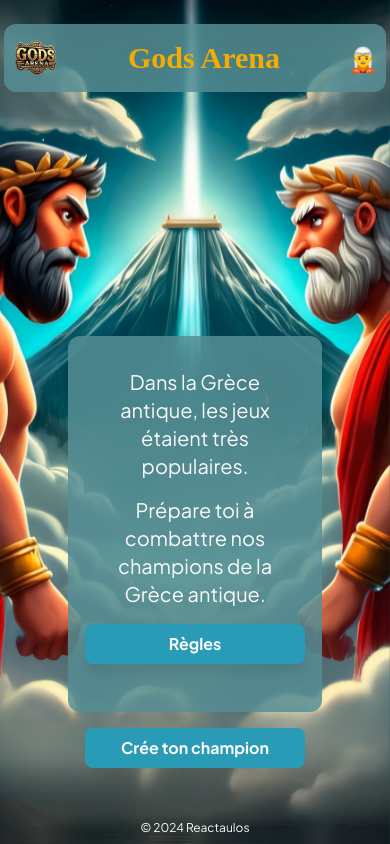
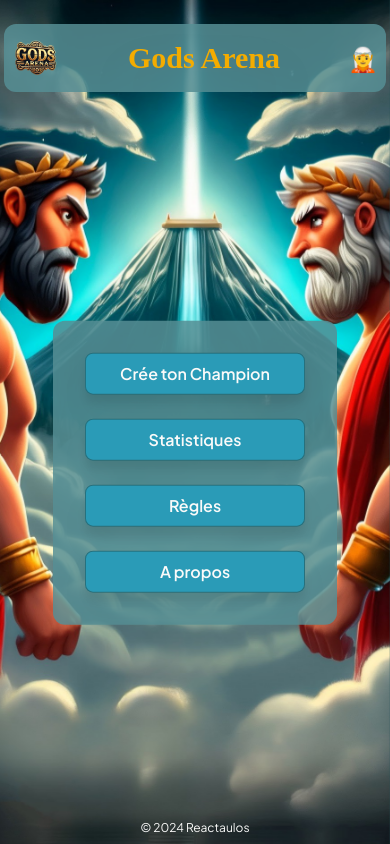
Before and after one commit to WildCodeSchool-CDA-FT-2024-09/JS-CDA-Projet-1-Team-A, a React (Vite) app in the folder client/: page / in a window 390 px wide. Built offline with nearby package versions, Linux system fonts and the light colour scheme; no server answers; a web font is replaced by a local one.

Commit message:
homepage/responsive: style homepage precisely for mobile breakpoint widths

```diff
--- a/client/src/index.css
+++ b/client/src/index.css
@@ -16,11 +16,11 @@
 }
 
 body {
-  @apply bg-blue-v font-jakarta min-h-screen text-stone-50;
+  @apply min-h-screen bg-blue-v font-jakarta text-stone-50;
 }
 
 @layer components {
   .btn-primary {
-    @apply bg-blue-bt hover:text-yellow-p rounded-lg px-6 py-2 font-bold drop-shadow-xl transition-all hover:scale-105 hover:shadow-md hover:shadow-slate-600;
+    @apply rounded-lg border border-blue-v border-opacity-60 bg-blue-bt px-6 py-2 font-semibold drop-shadow-xl transition-all hover:scale-105 hover:text-yellow-p hover:shadow-md hover:shadow-slate-600;
   }
 }
--- a/client/src/pages/HomePage.tsx
+++ b/client/src/pages/HomePage.tsx
@@ -1,24 +1,37 @@
+import { Link } from "react-router-dom";
+
 function HomePage() {
   return (
-    <main className="mt-48 w-2/3 lg:mt-0">
-      <div className="mb-4 rounded-xl bg-blue-fd bg-opacity-85 p-8">
-        <p className="mb-4 text-xl">
-          Dans la Grèce antique, les jeux étaient très populaires.
-        </p>
-        <p className="mb-4 text-xl">
-          Prépare toi à combattre nos champions de la Grèce antique.
-        </p>
-        <div className="mb-4 flex w-full flex-col items-center gap-6 lg:flex-row lg:justify-center">
-          <button className="btn-primary min-w-[220px]">Règles</button>
-          {/* <button className="btn-primary min-w-[220px]">Statistiques</button>
-          <button className="btn-primary min-w-[220px]">A propos</button> */}
-        </div>
-      </div>
-      <div className="flex w-full flex-col items-center gap-4">
-        {/* <button className="btn-primary min-w-[220px]">
-          Découvre ton épreuve
-        </button> */}
-        <button className="btn-primary min-w-[220px]">Crée ton champion</button>
+    <main className="w-full">
+      <div className="overflow-y-autofixed fixed left-1/2 top-1/2 flex max-h-[60vh] -translate-x-1/2 -translate-y-1/3 transform flex-col items-center gap-6 overflow-y-auto rounded-xl bg-blue-fd bg-opacity-85 p-8 md:w-[40%] lg:mt-8">
+        <Link
+          to="/"
+          aria-label="Create your champion"
+          className="btn-primary min-w-[220px]"
+        >
+          Crée ton Champion
+        </Link>
+        <Link
+          to="/"
+          aria-label="Read game statistics"
+          className="btn-primary min-w-[220px]"
+        >
+          Statistiques
+        </Link>
+        <Link
+          to="/"
+          aria-label="Rules of the game"
+          className="btn-primary min-w-[220px]"
+        >
+          Règles
+        </Link>
+        <Link
+          to="/"
+          aria-label="About Us"
+          className="btn-primary min-w-[220px]"
+        >
+          A propos
+        </Link>
       </div>
     </main>
   );
```
